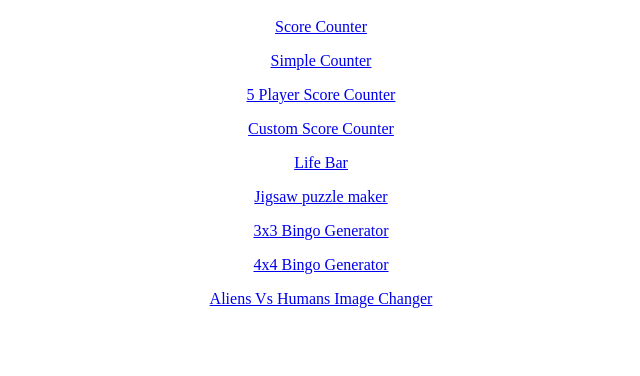
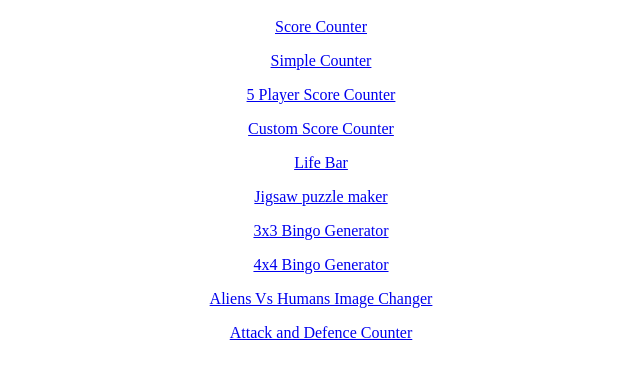
Before and after one commit to AzrealJonez/index.html, a plain HTML site: page index.html in a window 1280 px wide. Shown: the part 48-424 px from the top of the page, without its empty margins (319-959 px from the left). Drawn offline with Linux system fonts and the light colour scheme.

Commit message:
Update index.html

```diff
--- a/index.html
+++ b/index.html
@@ -12,7 +12,7 @@
 <p><a href="BGI.html">3x3 Bingo Generator</a>
 <p><a href="BGI2.html">4x4 Bingo Generator</a>
 <p><a href="AlienInvasion/AVH.html">Aliens Vs Humans Image Changer</a>
-
+<p><a href="ADC2.html">Attack and Defence Counter</a>
 
 </center>
 </HTML>
```
